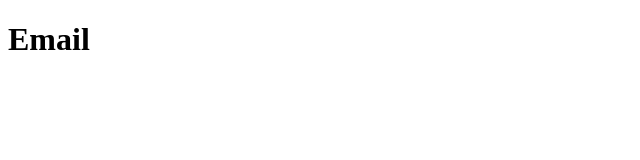
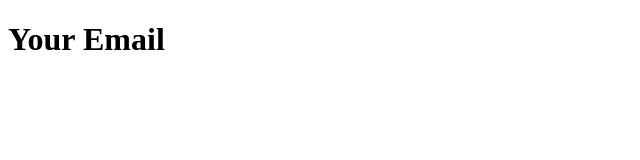
Before and after one commit to bingchawanzi/firstRep, a plain HTML site: page email.html in a window 1280 px wide. Shown: the whole page, without its empty margins (0-640 px from the left). Drawn offline with Linux system fonts and the light colour scheme.

Commit message:
mod email

```diff
--- a/email.html
+++ b/email.html
@@ -5,6 +5,6 @@
 	<title>Email</title>
 </head>
 <body>
-	<h1>Email</h1>
+	<h1>Your Email</h1>
 </body>
 </html>
```
